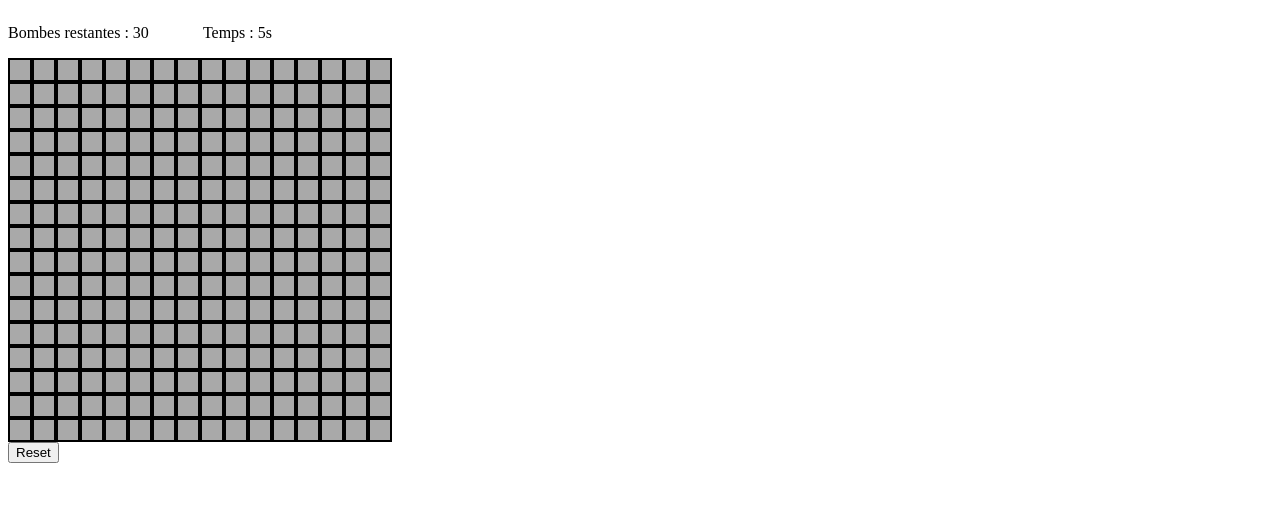
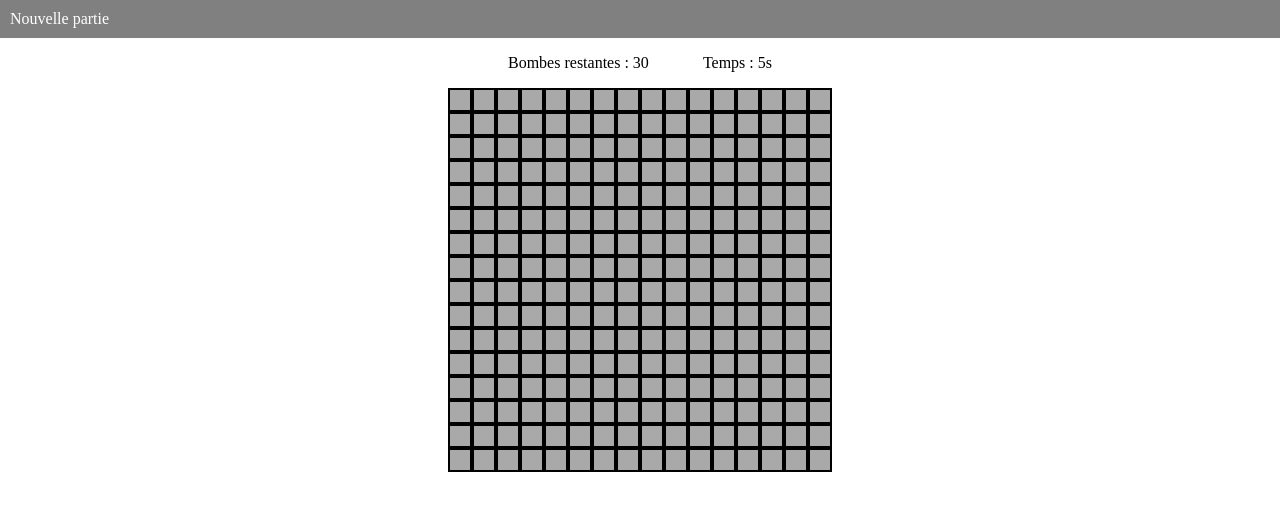
Before and after one commit to KyllianV/demineur, a plain HTML site: page index.html in a window 1280 px wide. Drawn offline with Linux system fonts and the light colour scheme.

Commit message:
fix timer and css

```diff
--- a/index.html
+++ b/index.html
@@ -12,7 +12,10 @@
 
     <template id="template">
         <div>
-            <div>
+            <div class="menu">
+                <span @click="reset">Nouvelle partie</span>
+            </div>
+            <div class="containerInfos">
                 <p>Bombes restantes : {{ bombesRestantes }}</p>
                 <p class="time">Temps : {{ time }}s</p>
             </div>
@@ -21,7 +24,6 @@
             </div>
             <div v-if="win" class="win">Gagné !</div>
             <div v-if="lose" class="lose">Perdu !</div>
-            <button @click="reset">Reset</button>
         </div>
     </template>
 
--- a/main.js
+++ b/main.js
@@ -121,8 +121,9 @@ var demineur = Vue.component('demineur', {
             bombesRestantes: NB_BOMBES,
             win: false,
             lose: false,
-            widthMap: "width: calc(24px*"+ TAILLE +");",
-            time: 0
+            widthMap: "width: " + 24*TAILLE + "px; margin-left: calc(50% - " + (24*TAILLE) / 2 + "px)",
+            time: 0,
+            calculTime: ""
         };
     },
     created: function() {
@@ -139,6 +140,8 @@ var demineur = Vue.component('demineur', {
             this.lose = false;
             this.bombesRestantes = NB_BOMBES;
             this.time = 0;
+            clearInterval(this.calculTime);
+            this.changeTime();
         },
         checkWin: function() {
             var win = true;
@@ -149,6 +152,7 @@ var demineur = Vue.component('demineur', {
             });
             if(win) {
                 this.win = true;
+                clearInterval(this.calculTime);
             }
         },
         endGame: function() {
@@ -156,10 +160,11 @@ var demineur = Vue.component('demineur', {
                 square.updated = true;
             });
             this.lose = true;
+            clearInterval(this.calculTime);
         },
         changeTime() {
             var self = this;
-            setInterval(function() {
+            this.calculTime = setInterval(function() {
                 self.time++;
             }, 1000);
         },
--- a/style.css
+++ b/style.css
@@ -1,3 +1,8 @@
+body {
+    margin: 0;
+    padding: 0;
+}
+
 .map {
     display: inline-block;
 }
@@ -68,3 +73,22 @@ p {
 .time {
     margin-left: 50px;
 }
+
+.containerInfos {
+    text-align: center;
+}
+
+.menu {
+    background-color: grey;
+}
+
+.menu span {
+    color: blue;
+    display: inline-block;
+    padding: 10px;
+    cursor: pointer;
+}
+
+.menu span:hover {
+    color: white;
+}
```
